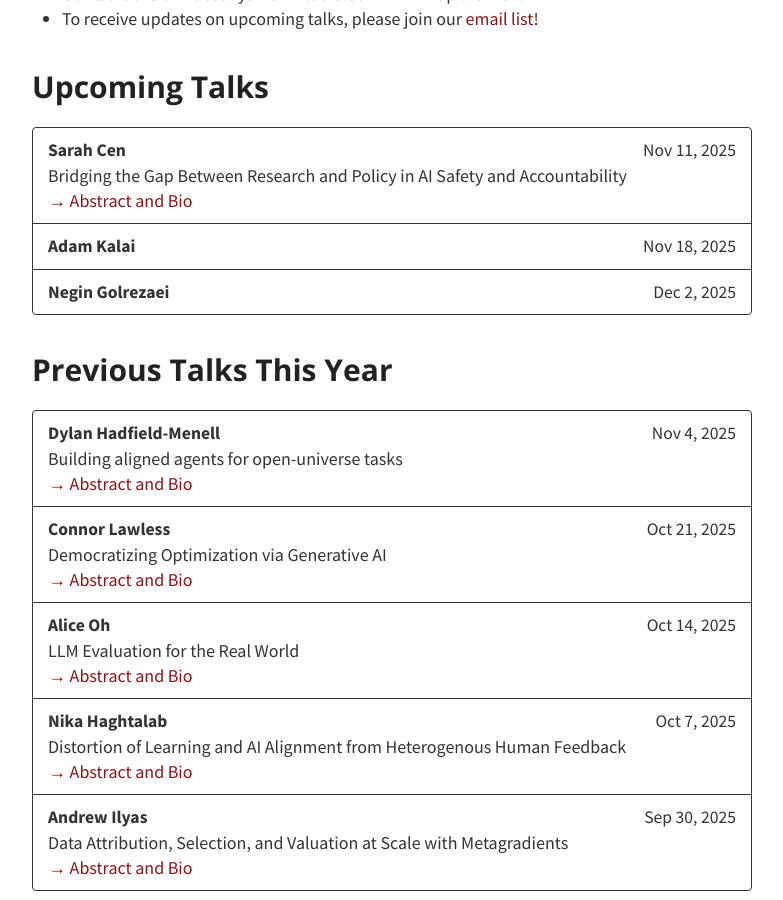
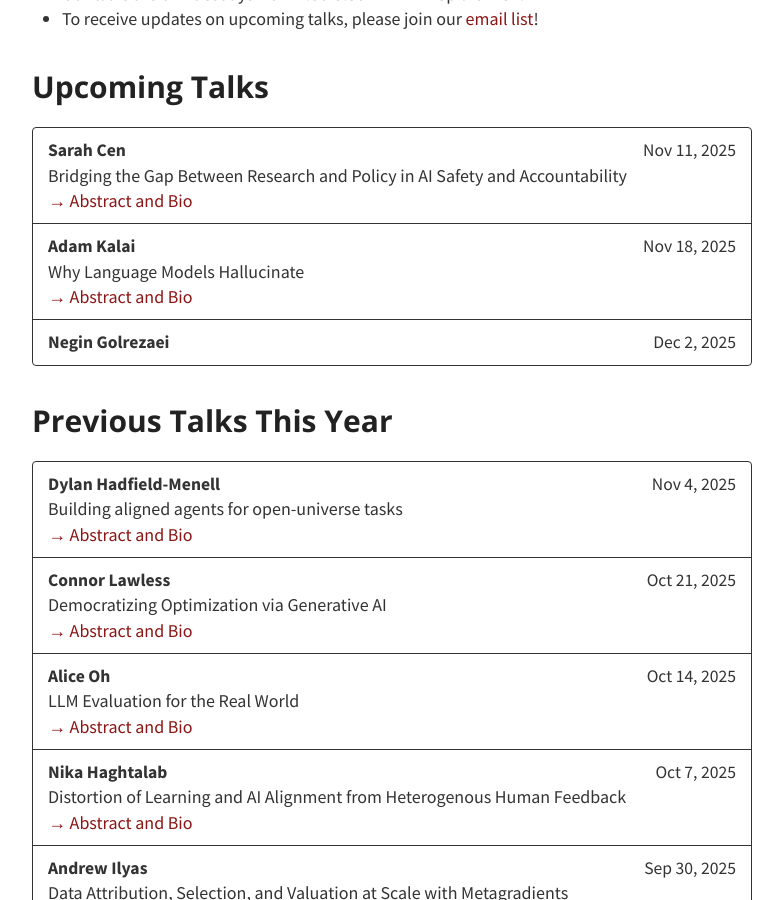
Before and after one commit to stanford-rain-seminar/stanford-rain-seminar.github.io, a Jekyll site: the page built from index.md, in a window 1280 px wide and 900 px high, scrolled down 393 px. Shown: the whole window, without its empty margins (248-1031 px from the left). Built offline with Jekyll 4.4.1, drawn with Linux system fonts in a browser that asks for light colours; nearby versions of some CDN libraries; our own code applies the rules of GitHub Pages for plain Markdown files.

Commit message:
Update talks.yml

```diff
--- a/_data/talks.yml
+++ b/_data/talks.yml
@@ -9,6 +9,11 @@
         Sarah Cen is a postdoc at Stanford University and incoming Assistant Professor at Carnegie Mellon University's Departments of ECE & EPP. At Stanford, Sarah works with Prof. Percy Liang in Computer Science and Prof. Daniel Ho in the Stanford Law School. Her research is interdisciplinary and inspired by works in machine learning, economics, law, and policy. She has ongoing work on algorithmic auditing, AI supply chains, due process for AI determinations, risk under the EU AI Act, and formalizing trustworthy algorithms. Previously, Sarah received her BSE in Mechanical Engineering from Princeton University and Master's in Engineering Science (Robotics) from Oxford University, where she worked on autonomous vehicles.
     - speaker: "Adam Kalai"
       date: "Nov 18, 2025"
+      title: "Why Language Models Hallucinate"
+      abstract: |
+        Large language models (LLMs) sometimes generate statements that are plausible but factually incorrect—a phenomenon commonly called "hallucination." We argue that these errors are not mysterious failures of architecture or reasoning, but rather predictable consequences of standard training and evaluation incentives. We show (i) that hallucinations can be viewed as classification errors: when pretrained models cannot reliably distinguish a false statement from a true one, they may produce the false option rather than saying I don't know; (ii) that optimization of benchmark performance encourages guessing rather than abstaining, since most evaluation metrics penalize expressing uncertainty; and (iii) that a possible mitigation path lies in revising existing benchmarks to reward calibrated abstention, thus realigning incentives in model development. Joint work with Santosh Vempala (Georgia Tech) and Ofir Nachum & Edwin Zhang (OpenAI).
+      bio: |
+        Adam Tauman Kalai is a Research Scientist at OpenAI, specializing in AI Safety and Ethics. His research interests also include algorithms, AI theory, and game theory. Adam earned his BA from Harvard University and his PhD from Carnegie Mellon University, after which he served as an Assistant Professor at TTIC and Georgia Tech and a Senior Principal Researcher at Microsoft Research New England. He is also a member of Project CETI's science team.
     - speaker: "Negin Golrezaei"
       date: "Dec 2, 2025"
 - type: "Previous Talks This Year"
```
